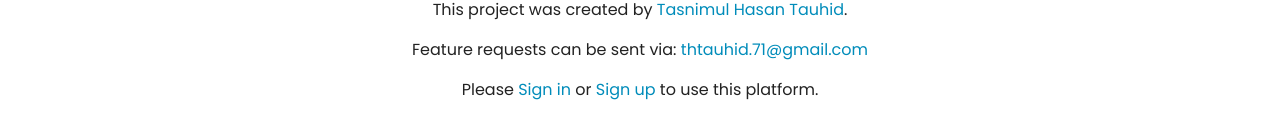
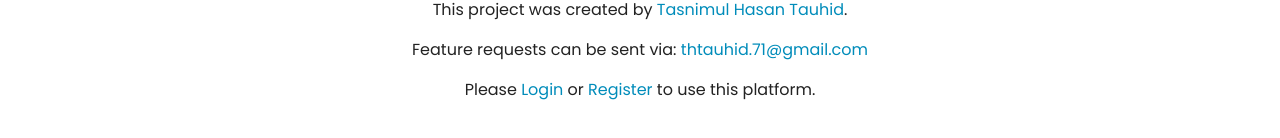
Before and after one commit to thtauhid/100-class, a React (Create React App) app: page / in a window 1280 px wide. Shown: the part 354-492 px from the top of the page. Built offline with nearby package versions, Linux system fonts and the light colour scheme; no server answers.

Commit message:
Update LandingPage.js

```diff
--- a/src/LandingPage.js
+++ b/src/LandingPage.js
@@ -36,8 +36,8 @@ function LandingPage() {
 				</p>
 
 				<p>
-					Please <Link to='/signin'>Sign in</Link> or{" "}
-					<Link to='/signup'>Sign up</Link> to use this platform.
+					Please <Link to='/login'>Login</Link> or{" "}
+					<Link to='/register'>Register</Link> to use this platform.
 				</p>
 			</div>
 		</>
```
